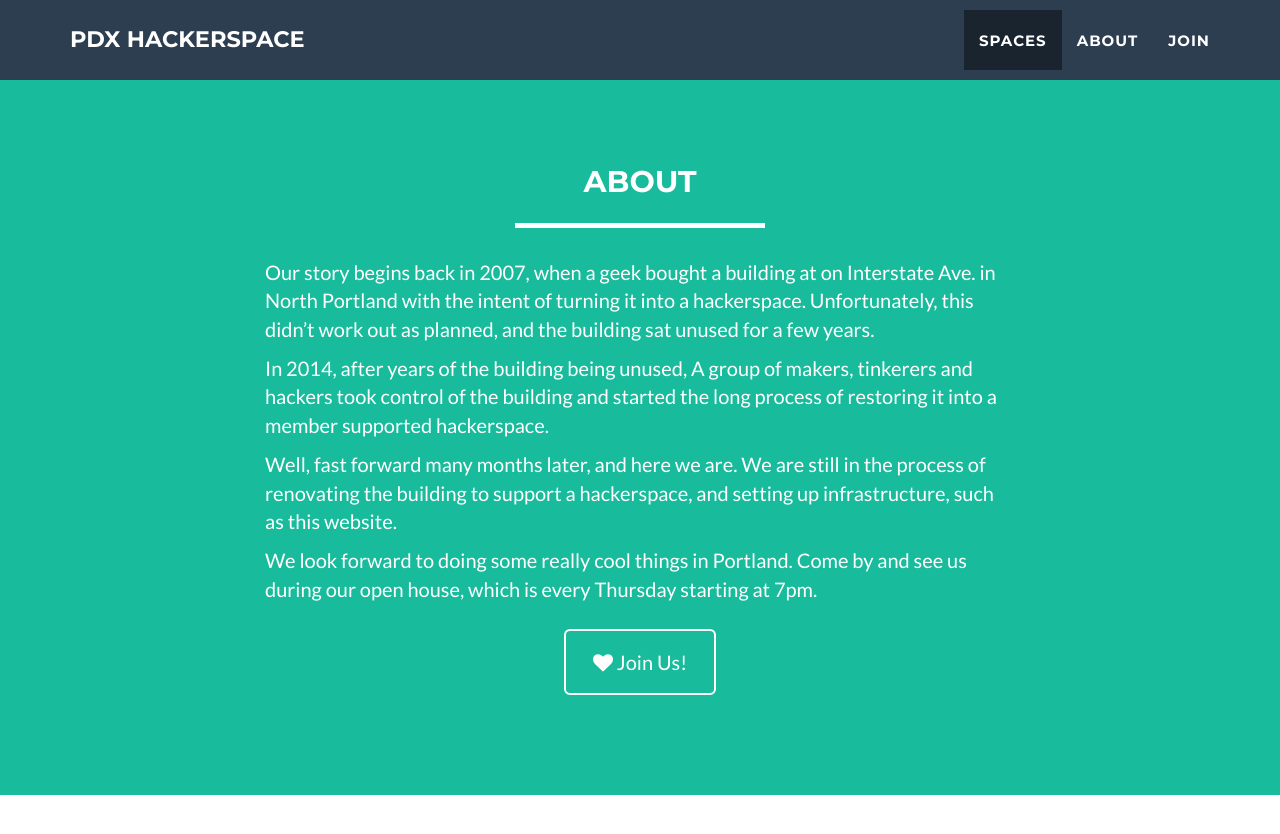
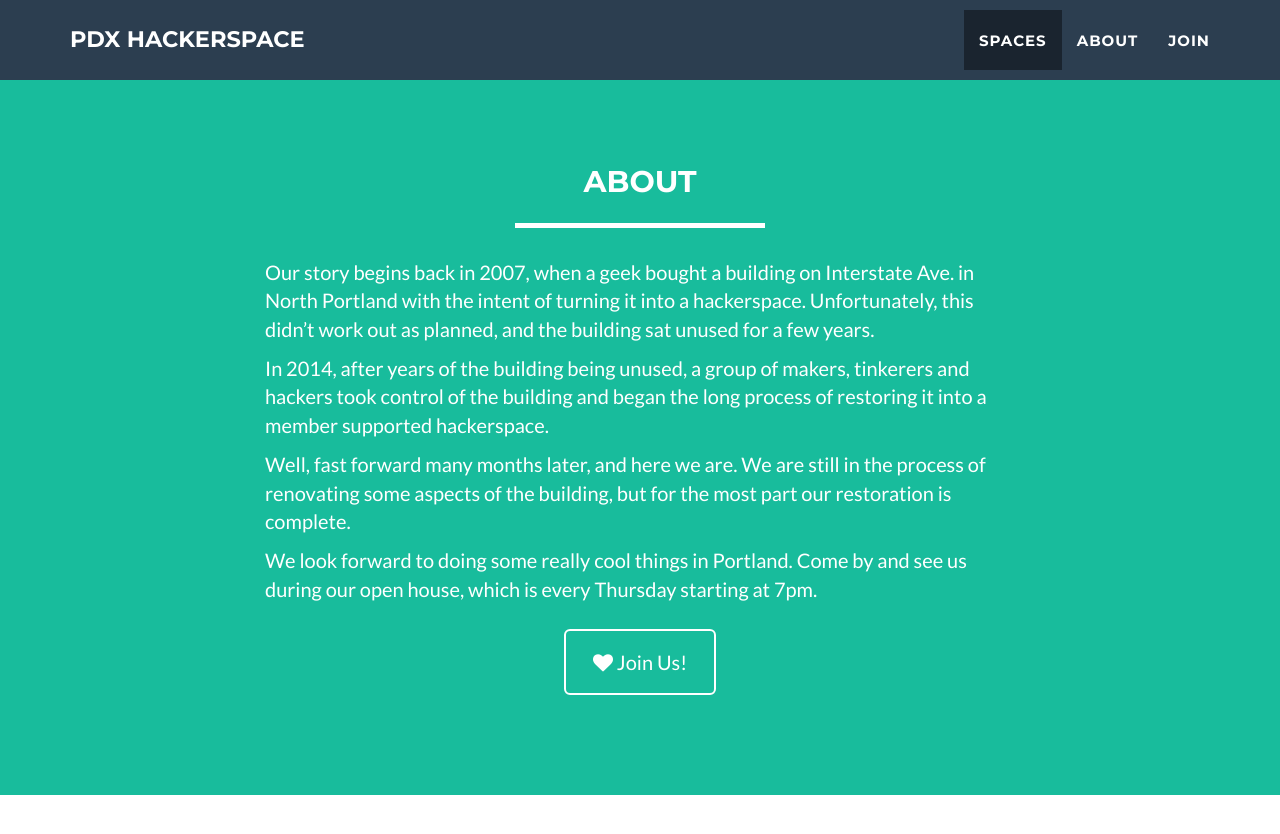
Before and after one commit to ctrlh/ctrlh.github.io, a Jekyll site: the page built from index.html, in a window 1280 px wide and 900 px high, scrolled down 1605 px. Shown: the top 834 px of the window. Built offline with Jekyll 4.4.1, drawn with Linux system fonts in a browser that asks for light colours.

Commit message:
edit amout.html

```diff
--- a/_includes/about.html
+++ b/_includes/about.html
@@ -9,10 +9,10 @@
             </div>
             <div class="row">
                 <div class="col-lg-8 col-lg-offset-2">
-                    <p>Our story begins back in 2007, when a geek bought a building at on Interstate Ave. in North Portland with the intent of turning it into a hackerspace. Unfortunately, this didn’t work out as planned, and the building sat unused for a few years.</p>
-                    <p>In 2014, after years of the building being unused, A group of makers, tinkerers and hackers took control of the building and started the long process of restoring it into a member supported hackerspace. </p>
+                    <p>Our story begins back in 2007, when a geek bought a building on Interstate Ave. in North Portland with the intent of turning it into a hackerspace. Unfortunately, this didn’t work out as planned, and the building sat unused for a few years.</p>
+                    <p>In 2014, after years of the building being unused, a group of makers, tinkerers and hackers took control of the building and began the long process of restoring it into a member supported hackerspace. </p>
                     <p>
-                        Well, fast forward many months later, and here we are. We are still in the process of renovating the building to support a hackerspace, and setting up infrastructure, such as this website.
+                        Well, fast forward many months later, and here we are. We are still in the process of renovating some aspects of the building, but for the most part our restoration is complete.
                     </p>
                     <p>
                         We look forward to doing some really cool things in Portland. Come by and see us during our open house, which is every Thursday starting at 7pm.
```
